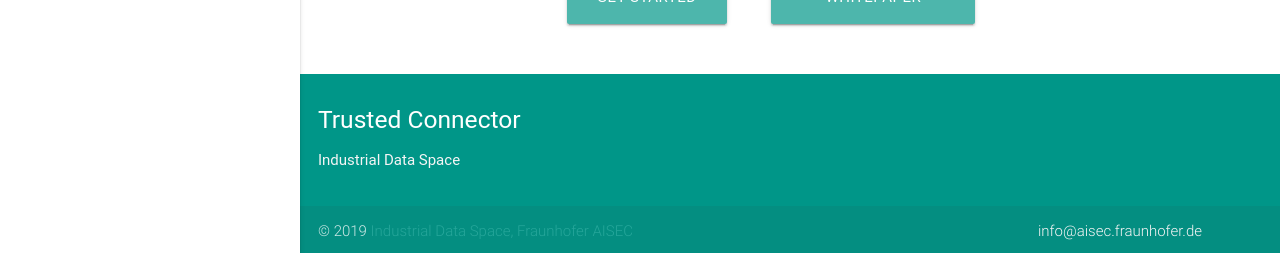
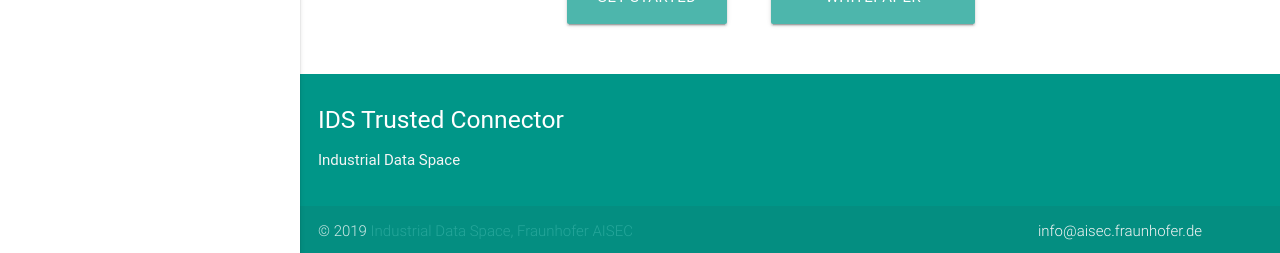
Before and after one commit to industrial-data-space/trusted-connector-documentation, a Jekyll site: the page built from docs/index.md, in a window 1280 px wide and 1282 px high. Shown: the part 1026-1279 px from the top of the window. Built offline with Jekyll 4.4.1, drawn with Linux system fonts in a browser that asks for light colours; some web fonts are replaced.

```diff
--- a/docs/_config.yml
+++ b/docs/_config.yml
@@ -7,10 +7,10 @@
 
 #####################
 # Site configs
-title: Trusted Connector
+title: IDS Trusted Connector
 owner:
   name: Industrial Data Space, Fraunhofer AISEC
-  link: http://www.industrialdataspace.org
+  link: http://www.aisec.fraunhofer.de
   email: info@aisec.fraunhofer.de
 description: Industrial Data Space
 baseurl: "/trusted-connector-documentation" # the subpath of your site, e.g. /blog
```
Also changed, not shown: docs/_docs/overview.md (+2 -2 lines).
